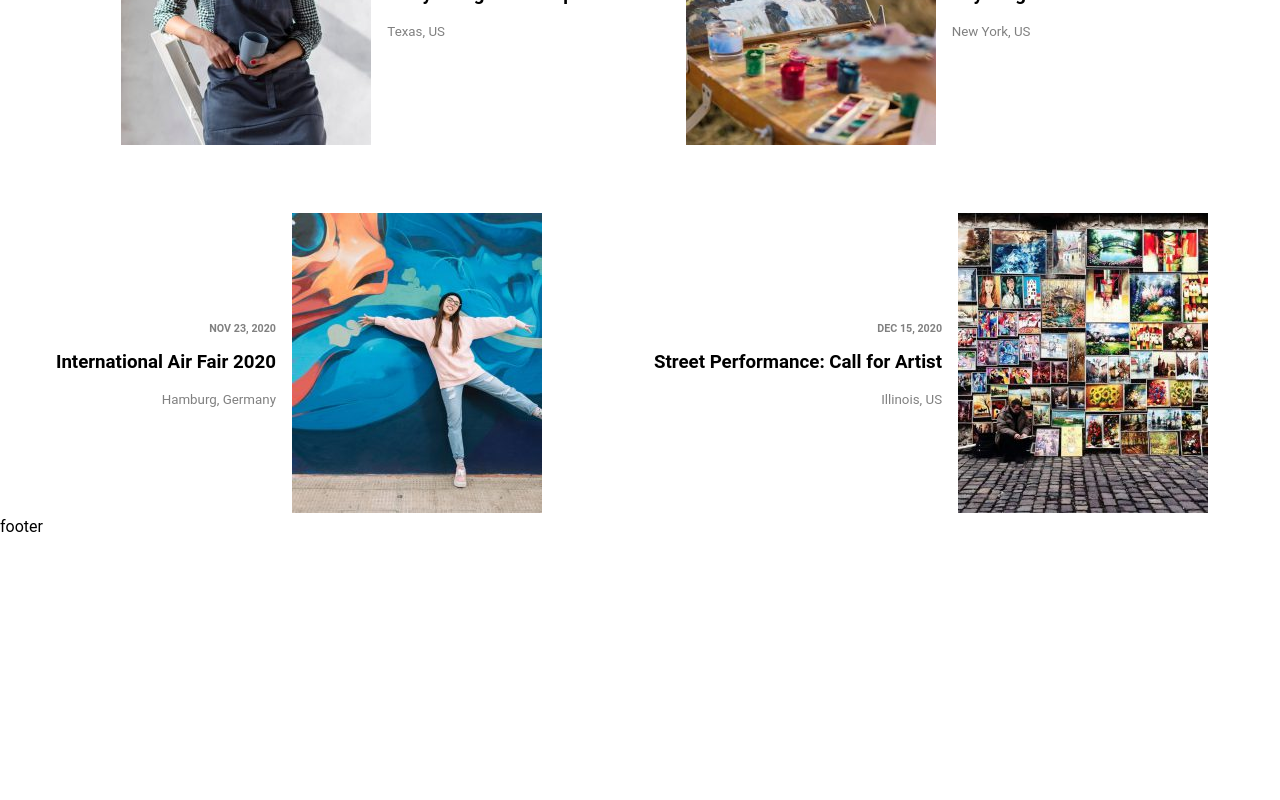
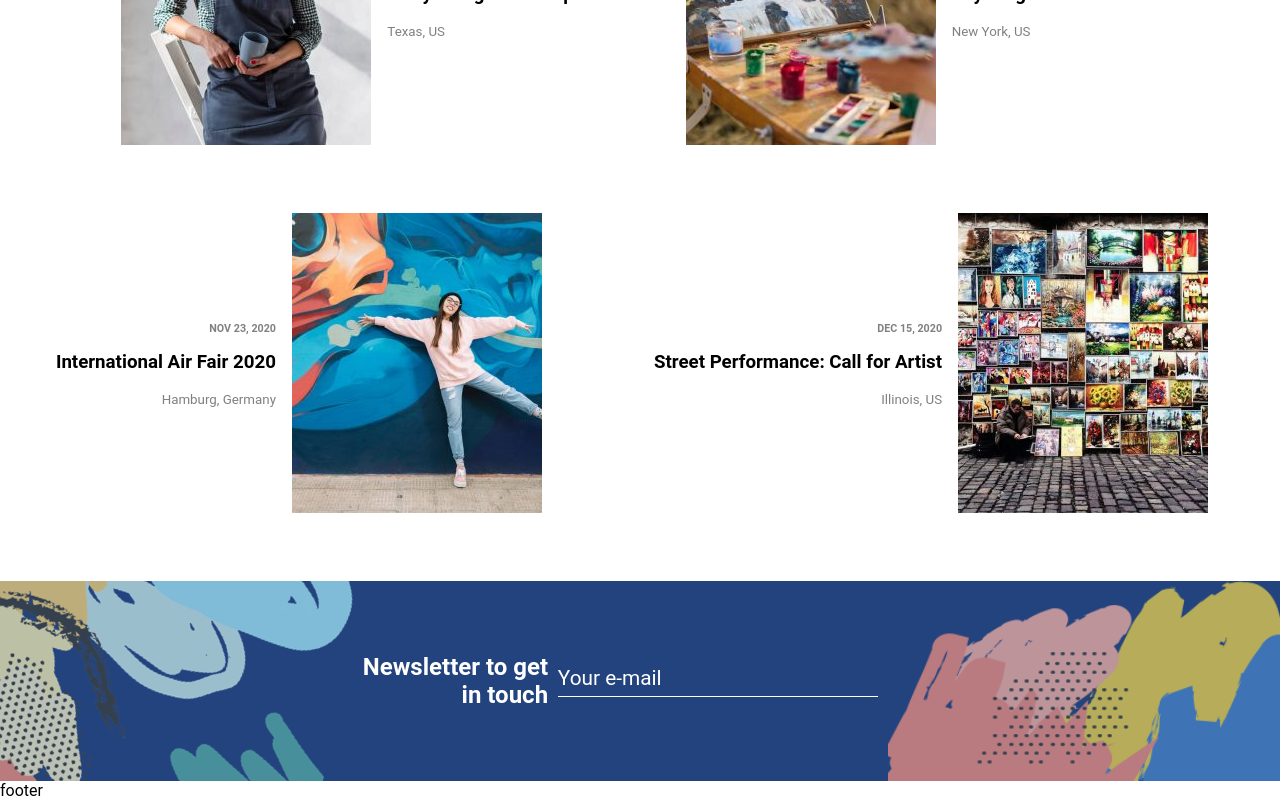
Before and after one commit to Marzio95/proj-html-vuejs, a Vue app: page / in a window 1280 px wide. Shown: the part 5587-6387 px from the top of the page. Before the commit the page ends 6123 px from the top, so only its background shows below. Built offline with nearby package versions, Linux system fonts and the light colour scheme.

Commit message:
completo la sezione nove

```diff
--- a/src/components/MainProj.vue
+++ b/src/components/MainProj.vue
@@ -8,6 +8,7 @@
     <SectionSei />
     <SectionSette />
     <SectionOtto />
+    <SectionNove />
   </main>
 </template>
 
@@ -20,6 +21,7 @@ import SectionCinque from "./SectionCinque.vue";
 import SectionSei from "./SectionSei.vue";
 import SectionSette from "./SectionSette.vue";
 import SectionOtto from "./SectionOtto.vue";
+import SectionNove from "./SectionNove.vue";
 
 export default {
   components: {
@@ -31,6 +33,7 @@ export default {
     SectionSei,
     SectionSette,
     SectionOtto,
+    SectionNove,
   },
   name: "MainProj",
 };
--- /dev/null
+++ b/src/components/SectionNove.vue
@@ -0,0 +1,49 @@
+<template>
+  <section>
+    <img src="../assets/images/artist-shape-color-paint-top-left.png" alt="" />
+    <h2>
+      Newsletter to get <br />
+      in touch
+    </h2>
+    <input type="email" placeholder="Your e-mail" />
+    <img
+      src="../assets/images/artist-shape-color-paint-bottom-right.png"
+      alt=""
+    />
+  </section>
+</template>
+
+<script>
+export default {
+  name: "SectionNove",
+};
+</script>
+
+<style scoped lang="scss">
+section {
+  margin-top: 4rem;
+  height: 200px;
+  display: flex;
+  justify-content: space-between;
+  align-items: center;
+  background-color: #22437d;
+  color: white;
+}
+img {
+  height: 200px;
+}
+h2 {
+  text-align: end;
+}
+input {
+  background-color: transparent;
+  border: none;
+  border-bottom: 1px solid white;
+  width: 20rem;
+  height: 2rem;
+}
+input::placeholder {
+  color: white;
+  font-size: 1.3rem;
+}
+</style>
```
